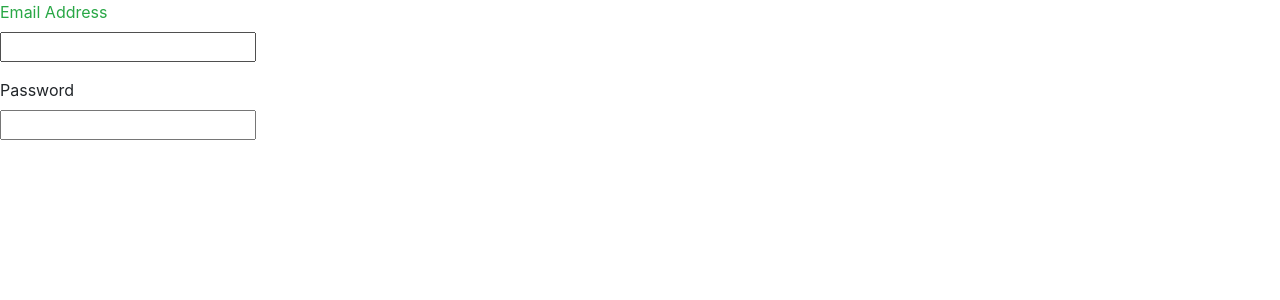
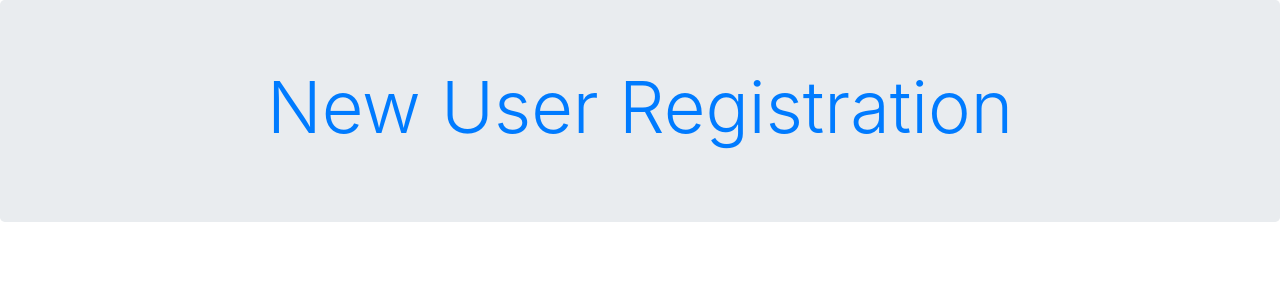
Before and after one commit to rohanchandra-cpe/foodassist-uva-app, a React (Create React App) app: page / in a window 1280 px wide. Shown: the top 300 px of the page. Built offline with nearby package versions, Linux system fonts and the light colour scheme.

Commit message:
Working on new user registration form.

```diff
--- a/src/App.js
+++ b/src/App.js
@@ -4,20 +4,16 @@ import "bootstrap/dist/css/bootstrap.min.css";
 class App extends Component {
 	render() {
 		return (
-			<form>
-				<div class ="form-group">
-					<label for="emailMessage" class="text-success">Email Address</label>
-					<div class ="col-xs-4">
-						<input type="email" class="col-xs-4" id="emailMessage"/>
+			<div>
+				<div class="jumbotron">
+					<h1 class="display-3 text-center text-primary">New User Registration</h1>
+				</div>
+				<form>
+					<div class="form-group">
+
 					</div>
-				</div>
-				<div class = "form-group">
-					<label for="emailMessage">Password</label>
-					<div class="col-xs-4">
-						<input type="password" class="col-xs-4" id="emailMessage"/>
-					</div>
-				</div>
-			</form>
+				</form>
+			</div>
 		);
 	}
 }
```
